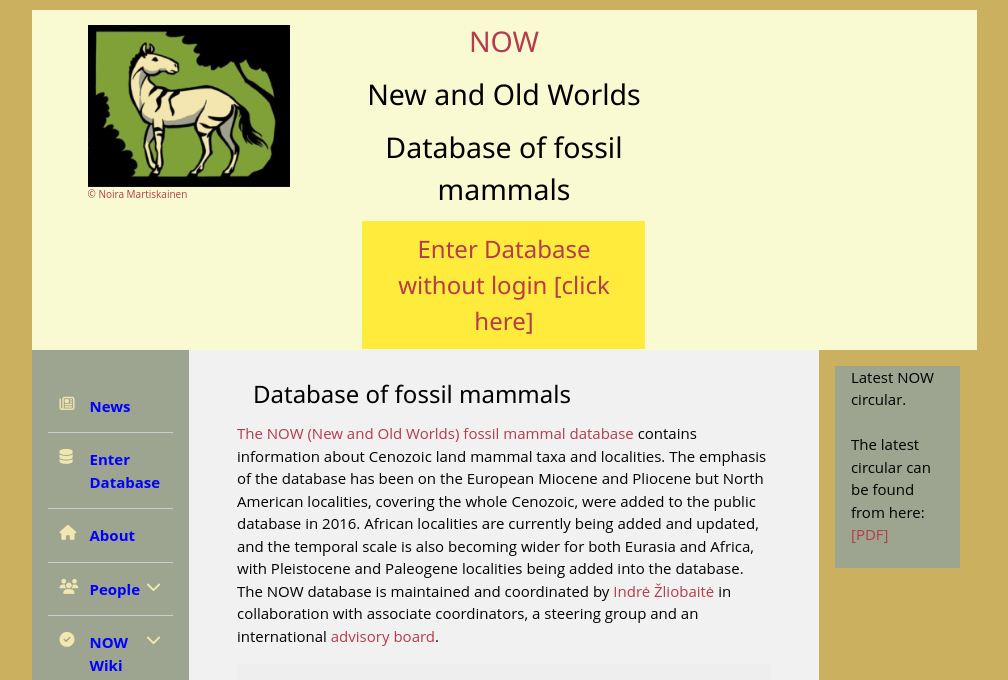
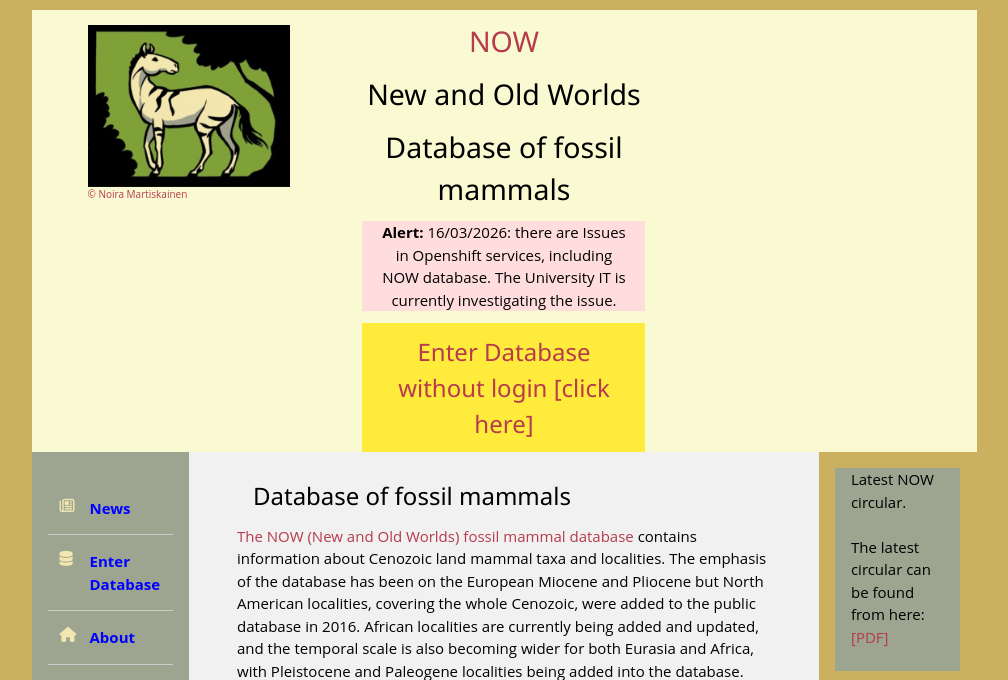
Before and after one commit to karilint/new_and_old_worlds, a Django app: page /now/ in a window 1280 px wide. Shown: the top 680 px of the page, without its empty margins (136-1144 px from the left). Run offline with Django 3.2, Linux system fonts and the light colour scheme; some libraries are stand-ins or nearby versions.

Commit message:
Front page - Alert

```diff
--- a/now/templates/now_base_generic.html
+++ b/now/templates/now_base_generic.html
@@ -56,6 +56,11 @@
         <h1 class="now-font"><a href="{% url 'index' %}">NOW</a></h1>
         <h2 class="now-font">New and Old Worlds</h2>
         <h3 class="now-font">Database of fossil mammals</h3>
+        {% if front_page_alert %}
+        <section class="w3-container w3-pale-red" style="margin-bottom: 12px;">
+          <p><strong>Alert:</strong> {{ front_page_alert }}</p>
+        </section>
+        {% endif %}
         <header class="w3-container w3-yellow">
         <!-- <h3><a href="https://od.helsinki.fi/katko/SB-00004053.html" target="_blank"> Disruptions in several university IT services, including NOW </a></h3> -->
           <h3><a href="https://nowdatabase.luomus.fi/" target="_blank"> Enter Database without login [click here] </a></h3>
--- a/now/views.py
+++ b/now/views.py
@@ -90,7 +90,17 @@ def field_archive(request):
 
 @add_mod_date("index.html")
 def index(request):
-    return TemplateResponse(request, "index.html")
+    return TemplateResponse(
+        request,
+        "index.html",
+        {
+            "front_page_alert": (
+                "16/03/2026: there are Issues in Openshift services, "
+                "including NOW database. The University IT is currently "
+                "investigating the issue."
+            )
+        },
+    )
 
 @add_mod_date("index.html")
 def database(request):
```
